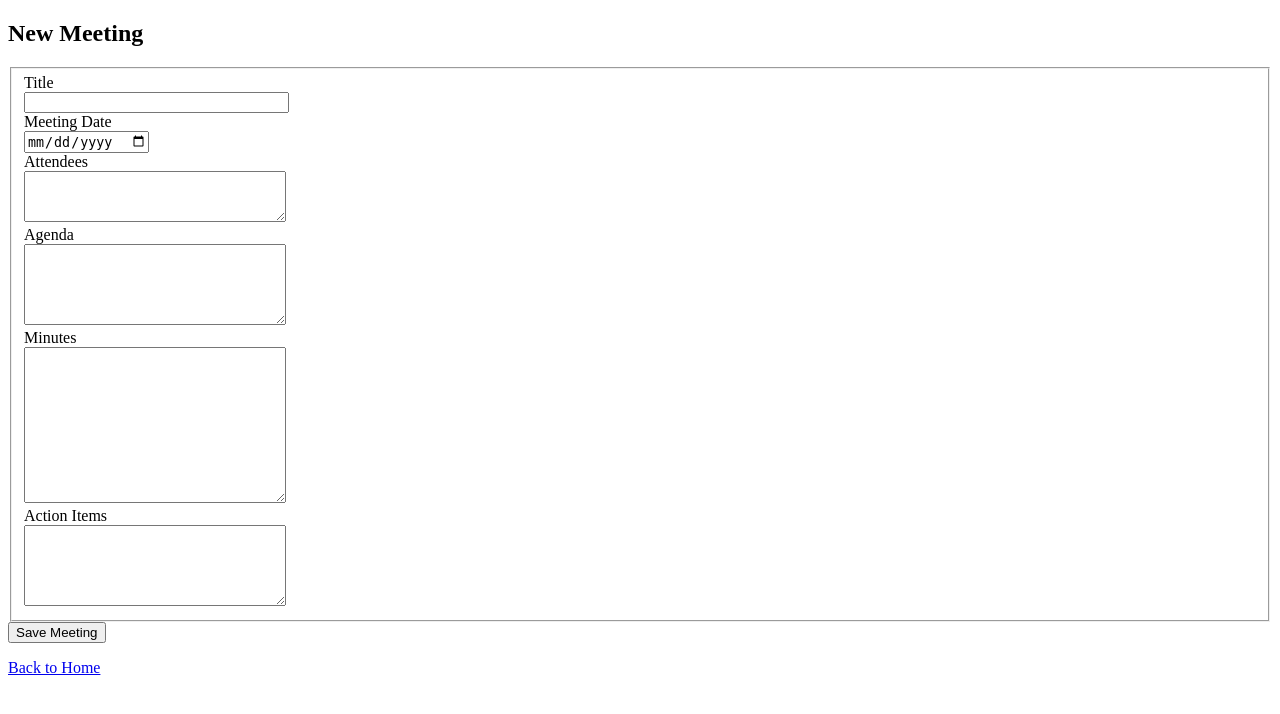
After one commit to alecasgari/meeting_minutes, a Flask app: page /meeting/new in a window 1280 px wide. The commit adds this page. Shown: the top 714 px of the page. Run offline with Flask 3, Linux system fonts and the light colour scheme; a user stored in the database is signed in.

Commit message:
Fix meeting route conflivt and restore functionality

```diff
--- a/app.py
+++ b/app.py
@@ -13,6 +13,8 @@ from flask import request # Needed for 'next' parameter in login
 from flask_wtf import FlaskForm
 from wtforms import StringField, PasswordField, BooleanField, SubmitField
 from wtforms.validators import DataRequired
+from wtforms.fields import DateField # Correct import for WTForms 3+
+from wtforms import StringField, PasswordField, BooleanField, SubmitField, TextAreaField # Add TextAreaField
 
 # Create a Flask application instance
 app = Flask(__name__)
@@ -49,9 +51,11 @@ class User(db.Model, UserMixin):
     password_hash = db.Column(db.String(60), nullable=False)
 
     # No need to define is_authenticated, is_active, etc. manually
-
+    # Relationship: One-to-Many (One User can have Many Meetings)
+    meetings = db.relationship('Meeting', backref='author', lazy=True)
     def __repr__(self):
         return f"User('{self.username}')"
+    pass
 
 # --- Define Forms ---
 class RegistrationForm(FlaskForm):
@@ -162,6 +166,23 @@ def login():
     # If GET request or login failed, render the login page again
     return render_template('login.html', title='Login', form=form)
 
+
+
+# ... (RegistrationForm, LoginForm) ...
+
+class MeetingForm(FlaskForm):
+    title = StringField('Title', validators=[DataRequired()])
+    # Using DateField for browser's native date picker
+    meeting_date = DateField('Meeting Date', format='%Y-%m-%d', validators=[DataRequired()])
+    # Using TextAreaField for potentially multi-line text
+    attendees = TextAreaField('Attendees')
+    agenda = TextAreaField('Agenda', validators=[DataRequired()])
+    minutes = TextAreaField('Minutes')
+    action_items = TextAreaField('Action Items')
+    submit = SubmitField('Save Meeting')
+
+# ... (Routes definition) ...
+
 @app.route('/logout')
 def logout():
     logout_user() # Logs the user out (clears the session)
@@ -170,11 +191,43 @@ def logout():
 
 
 
-@app.route('/meetings')
-@login_required # This decorator protects the route
-def meetings():
-    # ... logic to show meetings ...
-    pass
+# --- Routes ---
+# ... (index, register, login, logout routes) ...
+
+@app.route("/meeting/new", methods=['GET', 'POST'])
+@login_required # Only logged-in users can create meetings
+def new_meeting():
+    form = MeetingForm()
+    if form.validate_on_submit():
+        # Create a new Meeting object using form data
+        # Note: We set the 'author' using the backref, SQLAlchemy handles user_id
+        meeting = Meeting(title=form.title.data,
+                          meeting_date=form.meeting_date.data,
+                          attendees=form.attendees.data,
+                          agenda=form.agenda.data,
+                          minutes=form.minutes.data,
+                          action_items=form.action_items.data,
+                          author=current_user) # Associate with the logged-in user
+        db.session.add(meeting)
+        db.session.commit()
+        flash('Your meeting has been created!', 'success')
+        # Redirect to homepage for now, later maybe to a meetings list page
+        return redirect(url_for('index'))
+    # If GET request, render the form
+    return render_template('create_meeting.html', title='New Meeting', form=form, legend='New Meeting')
+
+
+
+@app.route("/meetings")
+@login_required # <--- این دکوراتور رو دوباره فعال کن!
+def meetings_list():
+    # Query the database for all meetings authored by the current user
+    # Order them by date posted in descending order (newest first)
+    meetings = Meeting.query.filter_by(author=current_user)\
+                            .order_by(Meeting.date_posted.desc()).all()
+    # Render the template, passing the list of meetings to it
+    return render_template('meetings.html', title='My Meetings', meetings=meetings)
+
 
 # --- End Routes ---
 
--- /dev/null
+++ b/templates/create_meeting.html
@@ -0,0 +1,80 @@
+<!DOCTYPE html>
+<html lang="en">
+<head>
+    <meta charset="UTF-8">
+    <meta name="viewport" content="width=device-width, initial-scale=1.0">
+    <title>{{ title }} - Meeting Minutes</title>
+</head>
+<body>
+    {% with messages = get_flashed_messages(with_categories=true) %}
+        {% if messages %}
+            {% for category, message in messages %}
+                <div class="alert-{{ category }}">
+                    {{ message }}
+                </div>
+            {% endfor %}
+        {% endif %}
+    {% endwith %}
+
+    <h2>{{ legend }}</h2> <form method="POST" action="">
+        {{ form.hidden_tag() }} <fieldset> <div>
+                {{ form.title.label }}<br>
+                {{ form.title(size=30) }}<br>
+                {% if form.title.errors %}
+                    {% for error in form.title.errors %}
+                        <span style="color: red;">[{{ error }}]</span>
+                    {% endfor %}
+                {% endif %}
+            </div>
+             <div>
+                {{ form.meeting_date.label }}<br>
+                {{ form.meeting_date() }}<br> {% if form.meeting_date.errors %}
+                    {% for error in form.meeting_date.errors %}
+                        <span style="color: red;">[{{ error }}]</span>
+                    {% endfor %}
+                {% endif %}
+            </div>
+             <div>
+                {{ form.attendees.label }}<br>
+                {{ form.attendees(rows=3, cols=30) }}<br>
+                {% if form.attendees.errors %}
+                    {% for error in form.attendees.errors %}
+                        <span style="color: red;">[{{ error }}]</span>
+                    {% endfor %}
+                {% endif %}
+            </div>
+             <div>
+                {{ form.agenda.label }}<br>
+                {{ form.agenda(rows=5, cols=30) }}<br>
+                {% if form.agenda.errors %}
+                    {% for error in form.agenda.errors %}
+                        <span style="color: red;">[{{ error }}]</span>
+                    {% endfor %}
+                {% endif %}
+            </div>
+             <div>
+                {{ form.minutes.label }}<br>
+                {{ form.minutes(rows=10, cols=30) }}<br>
+                {% if form.minutes.errors %}
+                    {% for error in form.minutes.errors %}
+                        <span style="color: red;">[{{ error }}]</span>
+                    {% endfor %}
+                {% endif %}
+            </div>
+             <div>
+                {{ form.action_items.label }}<br>
+                {{ form.action_items(rows=5, cols=30) }}<br>
+                {% if form.action_items.errors %}
+                    {% for error in form.action_items.errors %}
+                        <span style="color: red;">[{{ error }}]</span>
+                    {% endfor %}
+                {% endif %}
+            </div>
+        </fieldset>
+        <div>
+            {{ form.submit() }}
+        </div>
+    </form>
+    <p><a href="{{ url_for('index') }}">Back to Home</a></p>
+</body>
+</html>
--- a/templates/index.html
+++ b/templates/index.html
@@ -12,8 +12,8 @@
     <a href="{{ url_for('index') }}">Home</a> |
     {% if current_user.is_authenticated %}
         <span>Welcome, {{ current_user.username }}!</span> |
-        <a href="{{ url_for('logout') }}">Logout</a> |
-        <a href="#">My Meetings</a> {% else %}
+        <a href="{{ url_for('new_meeting') }}">New Meeting</a> | <a href="{{ url_for('meetings_list') }}">My Meetings</a> | <a href="{{ url_for('logout') }}">Logout</a>
+    {% else %}
         <a href="{{ url_for('login') }}">Login</a> |
         <a href="{{ url_for('register') }}">Register</a>
     {% endif %}
```
Also changed, not shown: requirements.txt (+9 -0 lines), templates/meetings.html (added, +52 -0 lines), site.db.
